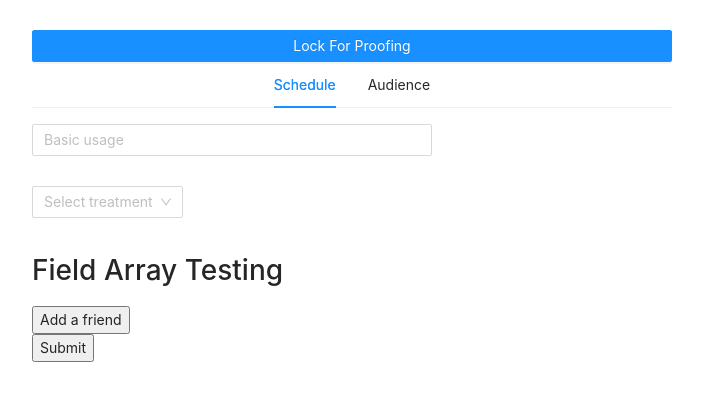
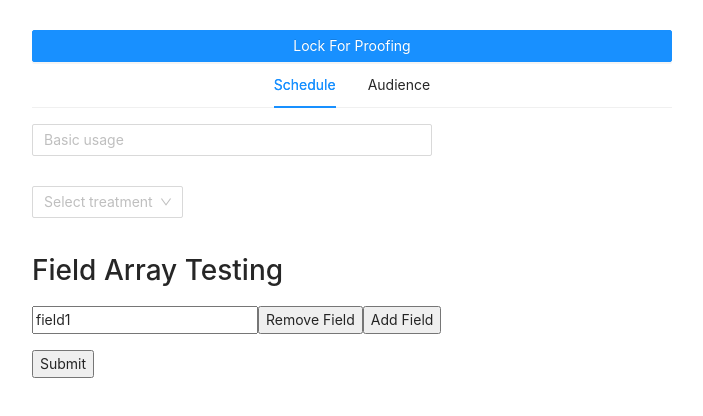
Before and after one commit to steltz/react-tab-validation-poc, a React (Create React App) app: page / in a window 1280 px wide. Shown: the top 416 px of the page, without its empty margins (288-991 px from the left). Built offline with nearby package versions, Linux system fonts and the light colour scheme.

Commit message:
adds setting all touched and renames to dynamicFields

```diff
--- a/src/App.js
+++ b/src/App.js
@@ -1,7 +1,7 @@
 import 'antd/dist/antd.css';
 import { Tabs, Col, Row, Button } from 'antd';
 import React, { useEffect, useState } from 'react';
-import { useFormik } from 'formik';
+import {setNestedObjectValues, useFormik} from 'formik';
 import ScheduleTab from './ScheduleTab';
 import AudienceTab from './AudienceTab';
 import * as Yup from 'yup';
@@ -16,11 +16,11 @@ const App = () => {
   });
 
   const validationSchema = Yup.object().shape({
-    scheduleTabInput: Yup.string().matches(/^(hi|bye)$/, 'field muyst either be "hi" or "bye"').required('Required'),
+    scheduleTabInput: Yup.string().matches(/^(hi|bye)$/, 'field must either be "hi" or "bye"').required('Required'),
     scheduleTabSelect: Yup.string().required('Required'),
     audienceTabInput: Yup.string().required('Required'),
     audienceTabSelect: Yup.string().required('Required'),
-    friends: Yup.array().of(
+    dynamicFields: Yup.array().of(
         Yup.string().required('Dynamic Field Required')
     )
   });
@@ -31,15 +31,15 @@ const App = () => {
       scheduleTabSelect: '',
       audienceTabInput: '',
       audienceTabSelect: '',
-      friends: [],
+      dynamicFields: ['field1'],
     },
     validationSchema,
   });
 
   const lockForProofing = async () => {
-    console.log('lock for proofing called');
     const errors = await formik.validateForm();
-    if (isEmpty(errors)) {
+    if (!isEmpty(errors)) {
+      await formik.setTouched(setNestedObjectValues(errors, true));
       console.table(formik.values);
     }
   };
@@ -87,8 +87,6 @@ const App = () => {
           audienceTabInvalid: false,
         },
     )
-    console.log('tabErrorState', tabErrorState)
-    console.log('tabErrorStateTouched', tabErrorStateTouched)
 
     setTabErrorState(tabErrorStateTouched);
   }, [formik?.errors, setTabErrorState, activeTab]);
--- a/src/ScheduleTab.js
+++ b/src/ScheduleTab.js
@@ -19,7 +19,7 @@ const ScheduleTab = ({ formik }) => {
         <Input
           placeholder="Basic usage"
           onChange={inputChanged}
-          onBlur={() => formik.validateField('scheduleTabInput')}
+          onBlur={() => {formik.validateField('scheduleTabInput'); formik.setFieldTouched('scheduleTabInput')}}
           status={formik?.touched?.scheduleTabInput && formik?.errors?.scheduleTabInput ? 'error' : ''}
         />
         {formik?.touched?.scheduleTabInput && formik?.errors?.scheduleTabInput && (
@@ -30,7 +30,7 @@ const ScheduleTab = ({ formik }) => {
         <Select
           placeholder="Select treatment"
           onChange={selectChanged}
-          onBlur={() => formik.validateField('scheduleTabSelect')}
+          onBlur={() => {formik.validateField('scheduleTabSelect'); formik.setFieldTouched('scheduleTabSelect')}}
           status={formik?.touched?.scheduleTabSelect && formik?.errors?.scheduleTabSelect ? 'error' : ''}
         >
           <Option value="treatment-1">Treatment 1</Option>
@@ -45,34 +45,34 @@ const ScheduleTab = ({ formik }) => {
       <h1>Field Array Testing</h1>
       <FormikProvider value={formik}>
         <FieldArray
-            name="friends"
+            name="dynamicFields"
             render={arrayHelpers => (
                 <div>
-                  {formik.values.friends && formik.values.friends.length > 0 ? (
-                      formik.values.friends.map((friend, index) => (
-                          <div key={index}>
-                            <Field name={`friends.${index}`} />
+                  {formik.values.dynamicFields && formik.values.dynamicFields.length > 0 ? (
+                      formik.values.dynamicFields.map((dynamicField, index) => (
+                          <div key={index} style={{marginBottom: '16px'}}>
+                            <Field name={`dynamicFields.${index}`} />
                             <button
                                 type="button"
-                                onClick={() => arrayHelpers.remove(index)} // remove a friend from the list
+                                onClick={() => arrayHelpers.remove(index)} // remove a dynamicField from the list
                             >
-                              -
+                              Remove Field
                             </button>
                             <button
                                 type="button"
                                 onClick={() => arrayHelpers.insert(index, '')} // insert an empty string at a position
                             >
-                              +
+                              Add Field
                             </button>
-                              {(formik?.touched?.friends?.[index] && formik?.errors?.friends?.[index]) &&
-                                  <p style={{color: 'red'}}>{formik?.errors?.friends?.[index]}</p>
+                              {(formik?.touched?.dynamicFields?.[index] && formik?.errors?.dynamicFields?.[index]) &&
+                                  <p style={{color: 'red'}}>{formik?.errors?.dynamicFields?.[index]} for field #{index + 1}</p>
                               }
                           </div>
                       ))
                   ) : (
                       <button type="button" onClick={() => arrayHelpers.push('')}>
-                        {/* show this when user has removed all friends from the list */}
-                        Add a friend
+                        {/* show this when user has removed all dynamicFields from the list */}
+                        Add a dynamicField
                       </button>
                   )}
                   <div>
```
Also changed, not shown: 1 other file (tests, documents, lock files or other folders).
